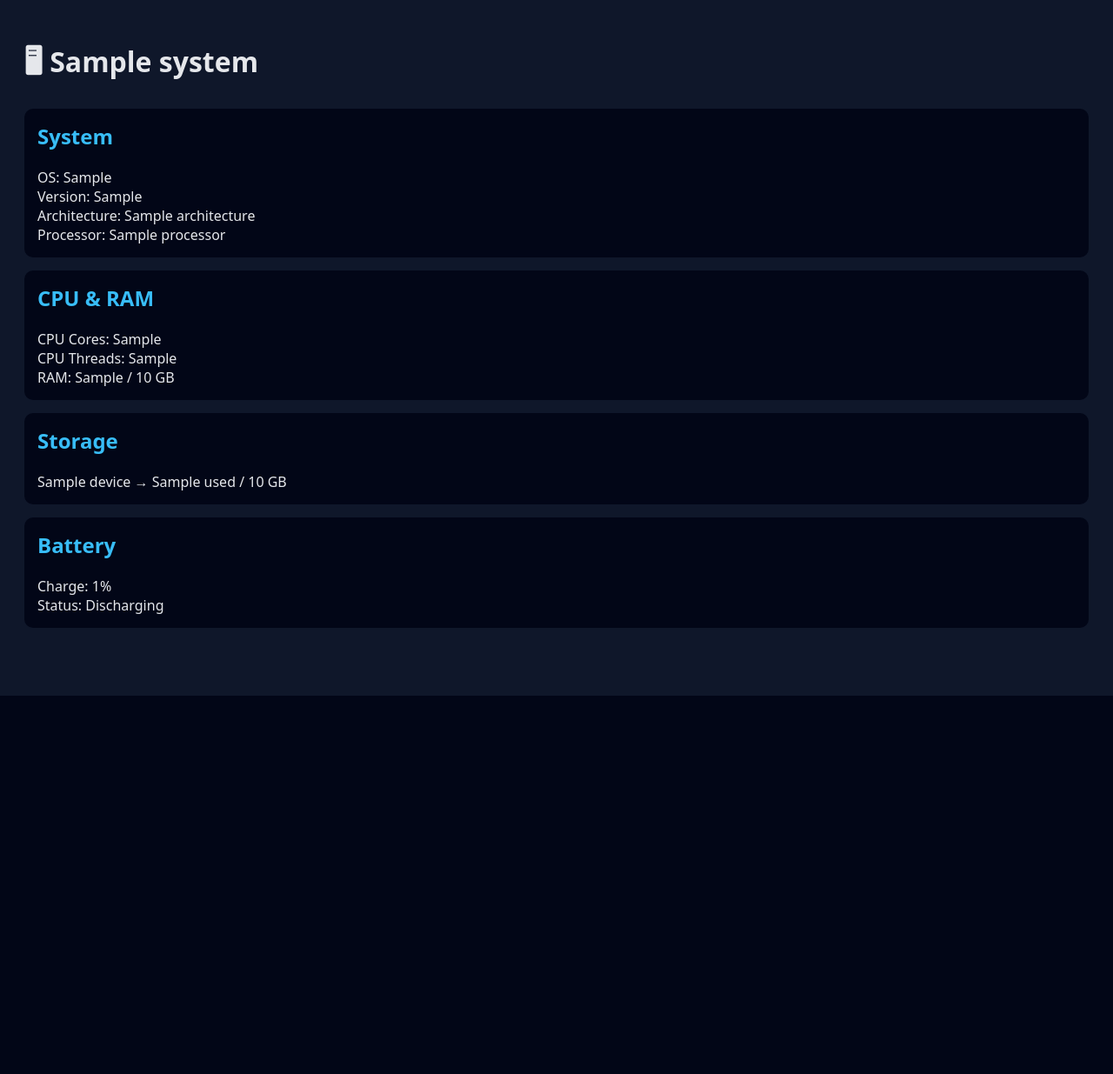
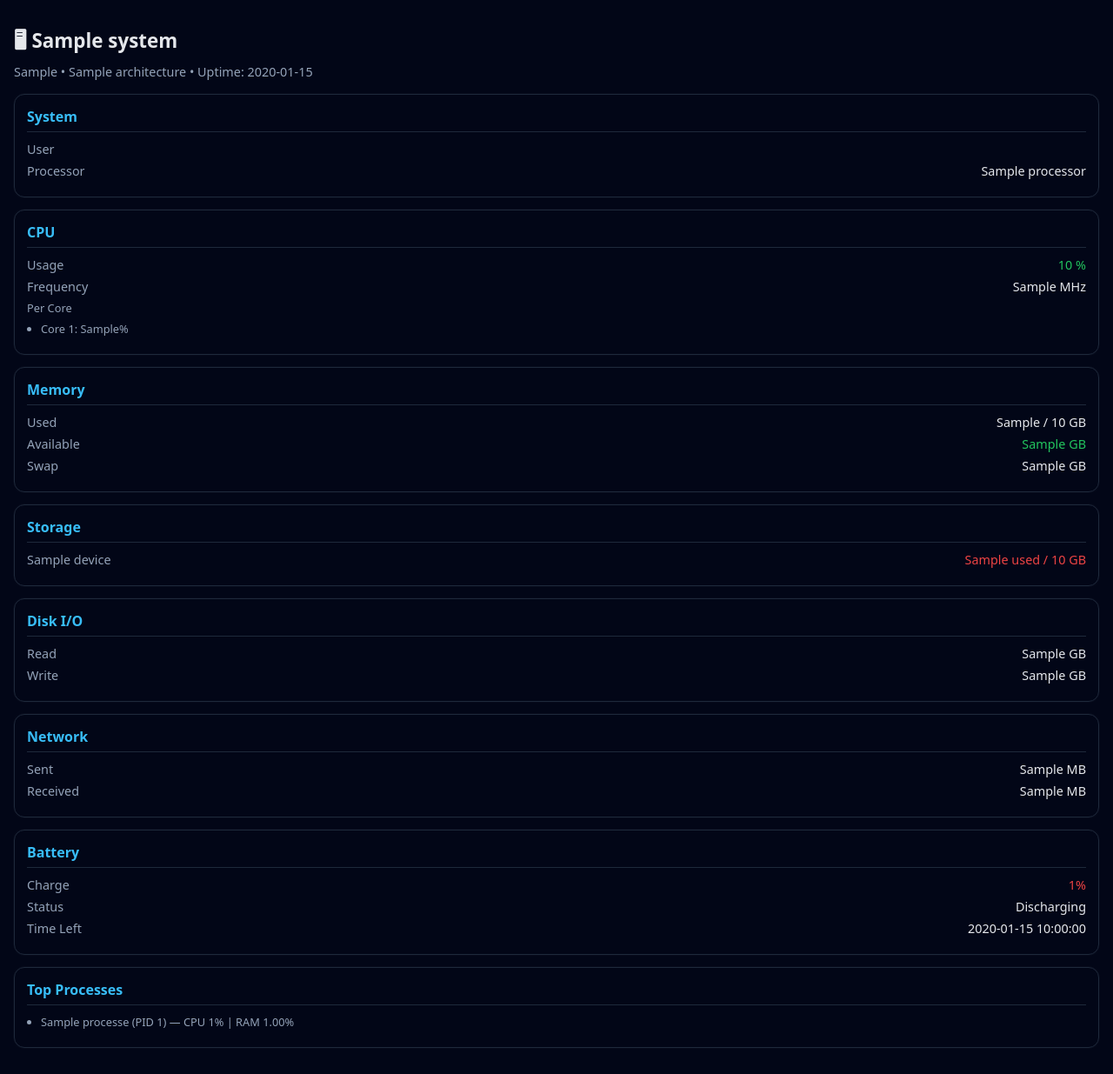
Before and after one commit to farakhanaf/technical_assistant, a Flask app: template templates/index.html in a window 1280 px wide. Shown: the whole page at 87% size. Before the commit the page ends 800 px from the top, so only its background shows below. Run offline with Flask 3, Linux system fonts and the light colour scheme; the template is opened without the code that fills it: most values are stand-ins (such as "Sample title", 1, 10 or a date in 2020).

Commit message:
v1.2 adds more new info

```diff
--- a/app.py
+++ b/app.py
@@ -3,10 +3,14 @@ import psutil
 import platform
 import socket
 import datetime
+import getpass
+import time
 
 app = Flask(__name__)
 
 def get_system_info():
+    uptime_seconds = int(time.time() - psutil.boot_time())
+
     return {
         "hostname": socket.gethostname(),
         "ip": socket.gethostbyname(socket.gethostname()),
@@ -18,7 +22,8 @@ def get_system_info():
         "cpu_threads": psutil.cpu_count(logical=True),
         "ram_total": round(psutil.virtual_memory().total / (1024 ** 3), 2),
         "ram_used": round(psutil.virtual_memory().used / (1024 ** 3), 2),
-        "uptime": str(datetime.timedelta(seconds=int(psutil.boot_time()))),
+        "uptime": str(datetime.timedelta(seconds=uptime_seconds)),
+        "current_user": getpass.getuser(),
     }
 
 def get_disk_info():
@@ -45,13 +50,82 @@ def get_battery_info():
         "plugged": battery.power_plugged
     }
 
+def get_system_health():
+    boot_time = psutil.boot_time()
+    uptime_seconds = int(time.time() - boot_time)
+
+    return {
+        "current_user": getpass.getuser(),
+        "uptime": str(datetime.timedelta(seconds=uptime_seconds)),
+        "load": psutil.getloadavg() if hasattr(psutil, "getloadavg") else None
+    }
+
+def get_cpu_detail():
+    freq = psutil.cpu_freq()
+    return {
+        "usage_total": psutil.cpu_percent(interval=1),
+        "usage_per_core": psutil.cpu_percent(interval=1, percpu=True),
+        "frequency_current": freq.current if freq else None,
+        "frequency_max": freq.max if freq else None
+    }
+
+def get_memory_detail():
+    vm = psutil.virtual_memory()
+    swap = psutil.swap_memory()
+
+    return {
+        "ram_total": round(vm.total / 1e9, 2),
+        "ram_used": round(vm.used / 1e9, 2),
+        "ram_available": round(vm.available / 1e9, 2),
+        "ram_percent": vm.percent,
+        "swap_used": round(swap.used / 1e9, 2),
+        "swap_percent": swap.percent
+    }
+
+def get_disk_io():
+    io = psutil.disk_io_counters()
+    return {
+        "read_gb": round(io.read_bytes / 1e9, 2),
+        "write_gb": round(io.write_bytes / 1e9, 2)
+    }
+
+def get_top_processes(limit=5):
+    processes = []
+    for p in psutil.process_iter(['pid', 'name', 'cpu_percent', 'memory_percent']):
+        processes.append(p.info)
+
+    processes.sort(key=lambda x: x['cpu_percent'], reverse=True)
+    return processes[:limit]
+
+def get_network_info():
+    net = psutil.net_io_counters()
+    return {
+        "bytes_sent_mb": round(net.bytes_sent / 1e6, 2),
+        "bytes_recv_mb": round(net.bytes_recv / 1e6, 2)
+    }
+
+def get_battery_detail():
+    b = psutil.sensors_battery()
+    if not b:
+        return None
+    return {
+        "percent": b.percent,
+        "plugged": b.power_plugged,
+        "time_left": str(datetime.timedelta(seconds=b.secsleft)) if b.secsleft > 0 else "Unknown"
+    }
+
 @app.route("/")
 def index():
     return render_template(
         "index.html",
         system=get_system_info(),
+        cpu=get_cpu_detail(),
+        memory=get_memory_detail(),
         disks=get_disk_info(),
-        battery=get_battery_info()
+        disk_io=get_disk_io(),
+        network=get_network_info(),
+        battery=get_battery_detail(),
+        processes=get_top_processes()
     )
 
 if __name__ == "__main__":
--- a/templates/index.html
+++ b/templates/index.html
@@ -1,60 +1,192 @@
 <!DOCTYPE html>
-<html>
+<html lang="en">
 <head>
-    <title>System Info Agent</title>
-    <meta name="viewport" content="width=device-width, initial-scale=1">
+  <meta charset="UTF-8" />
+  <title>Technical Assistant - System Inspection</title>
+  <meta name="viewport" content="width=device-width, initial-scale=1" />
+
   <style>
     body {
-            font-family: system-ui, sans-serif;
-            background: #0f172a;
+      font-family: system-ui, -apple-system, BlinkMacSystemFont, sans-serif;
+      background: #020617;
       color: #e5e7eb;
-            padding: 20px;
+      margin: 0;
+      padding: 16px;
     }
+
+    h1 {
+      margin-bottom: 4px;
+      font-size: 1.4rem;
+    }
+
+    .subtitle {
+      color: #94a3b8;
+      margin-bottom: 16px;
+      font-size: 0.9rem;
+    }
+
     .card {
       background: #020617;
-            padding: 15px;
-            border-radius: 10px;
-            margin-bottom: 15px;
+      border: 1px solid #1e293b;
+      border-radius: 12px;
+      padding: 14px;
+      margin-bottom: 14px;
+      box-shadow: 0 0 0 1px rgba(255,255,255,0.02);
     }
-        h2 {
+
+    .card h2 {
       margin-top: 0;
+      font-size: 1rem;
       color: #38bdf8;
+      border-bottom: 1px solid #1e293b;
+      padding-bottom: 6px;
+      margin-bottom: 10px;
+    }
+
+    .row {
+      display: flex;
+      justify-content: space-between;
+      font-size: 0.9rem;
+      margin-bottom: 6px;
+    }
+
+    .label {
+      color: #94a3b8;
+    }
+
+    .value {
+      font-weight: 500;
+    }
+
+    .ok {
+      color: #22c55e;
+    }
+
+    .warn {
+      color: #facc15;
+    }
+
+    .crit {
+      color: #ef4444;
+    }
+
+    .small {
+      font-size: 0.8rem;
+      color: #94a3b8;
+    }
+
+    ul {
+      padding-left: 16px;
+      margin: 6px 0;
+    }
+
+    li {
+      margin-bottom: 4px;
     }
   </style>
 </head>
+
 <body>
 
   <h1>🖥 {{ system.hostname }}</h1>
+  <div class="subtitle">
+    {{ system.os }} • {{ system.architecture }} • Uptime: {{ system.uptime }}
+  </div>
 
+  <!-- SYSTEM -->
   <div class="card">
     <h2>System</h2>
-    OS: {{ system.os }} <br>
-    Version: {{ system.os_version }} <br>
-    Architecture: {{ system.architecture }} <br>
-    Processor: {{ system.processor }} <br>
+    <div class="row"><span class="label">User</span><span class="value">{{ system.current_user }}</span></div>
+    <div class="row"><span class="label">Processor</span><span class="value">{{ system.processor }}</span></div>
   </div>
 
+  <!-- CPU -->
   <div class="card">
-    <h2>CPU & RAM</h2>
-    CPU Cores: {{ system.cpu_cores }} <br>
-    CPU Threads: {{ system.cpu_threads }} <br>
-    RAM: {{ system.ram_used }} / {{ system.ram_total }} GB
+    <h2>CPU</h2>
+    <div class="row">
+      <span class="label">Usage</span>
+      <span class="value {{ 'crit' if cpu.usage_total > 85 else 'warn' if cpu.usage_total > 65 else 'ok' }}">
+        {{ cpu.usage_total }} %
+      </span>
+    </div>
+    <div class="row"><span class="label">Frequency</span><span class="value">{{ cpu.frequency_current }} MHz</span></div>
+
+    <div class="small">Per Core</div>
+    <ul class="small">
+      {% for c in cpu.usage_per_core %}
+        <li>Core {{ loop.index }}: {{ c }}%</li>
+      {% endfor %}
+    </ul>
   </div>
 
+  <!-- MEMORY -->
+  <div class="card">
+    <h2>Memory</h2>
+    <div class="row"><span class="label">Used</span><span class="value">{{ memory.ram_used }} / {{ memory.ram_total }} GB</span></div>
+    <div class="row">
+      <span class="label">Available</span>
+      <span class="value {{ 'crit' if memory.ram_available < 1 else 'warn' if memory.ram_available < 2 else 'ok' }}">
+        {{ memory.ram_available }} GB
+      </span>
+    </div>
+    <div class="row"><span class="label">Swap</span><span class="value">{{ memory.swap_used }} GB</span></div>
+  </div>
+
+  <!-- STORAGE -->
   <div class="card">
     <h2>Storage</h2>
     {% for d in disks %}
-        {{ d.device }} → {{ d.used }} / {{ d.total }} GB <br>
+      <div class="row">
+        <span class="label">{{ d.device }}</span>
+        <span class="value {{ 'crit' if (d.used / d.total * 100) > 90 else 'warn' if (d.used / d.total * 100) > 75 else 'ok' }}">
+          {{ d.used }} / {{ d.total }} GB
+        </span>
+      </div>
     {% endfor %}
   </div>
 
+  <!-- DISK IO -->
+  <div class="card">
+    <h2>Disk I/O</h2>
+    <div class="row"><span class="label">Read</span><span class="value">{{ disk_io.read_gb }} GB</span></div>
+    <div class="row"><span class="label">Write</span><span class="value">{{ disk_io.write_gb }} GB</span></div>
+  </div>
+
+  <!-- NETWORK -->
+  <div class="card">
+    <h2>Network</h2>
+    <div class="row"><span class="label">Sent</span><span class="value">{{ network.bytes_sent_mb }} MB</span></div>
+    <div class="row"><span class="label">Received</span><span class="value">{{ network.bytes_recv_mb }} MB</span></div>
+  </div>
+
+  <!-- BATTERY -->
   {% if battery %}
   <div class="card">
     <h2>Battery</h2>
-    Charge: {{ battery.percent }}% <br>
-    Status: {{ "Charging" if battery.plugged else "Discharging" }}
+    <div class="row">
+      <span class="label">Charge</span>
+      <span class="value {{ 'crit' if battery.percent < 20 else 'warn' if battery.percent < 40 else 'ok' }}">
+        {{ battery.percent }}%
+      </span>
+    </div>
+    <div class="row"><span class="label">Status</span><span class="value">{{ "Charging" if battery.plugged else "Discharging" }}</span></div>
+    <div class="row"><span class="label">Time Left</span><span class="value">{{ battery.time_left }}</span></div>
   </div>
   {% endif %}
 
+  <!-- TOP PROCESSES -->
+  <div class="card">
+    <h2>Top Processes</h2>
+    <ul class="small">
+      {% for p in processes %}
+        <li>
+          {{ p.name }} (PID {{ p.pid }}) —
+          CPU {{ p.cpu_percent }}% |
+          RAM {{ "%.2f"|format(p.memory_percent) }}%
+        </li>
+      {% endfor %}
+    </ul>
+  </div>
+
 </body>
 </html>
```
Lines whose indentation alone changed are shown as unchanged.
